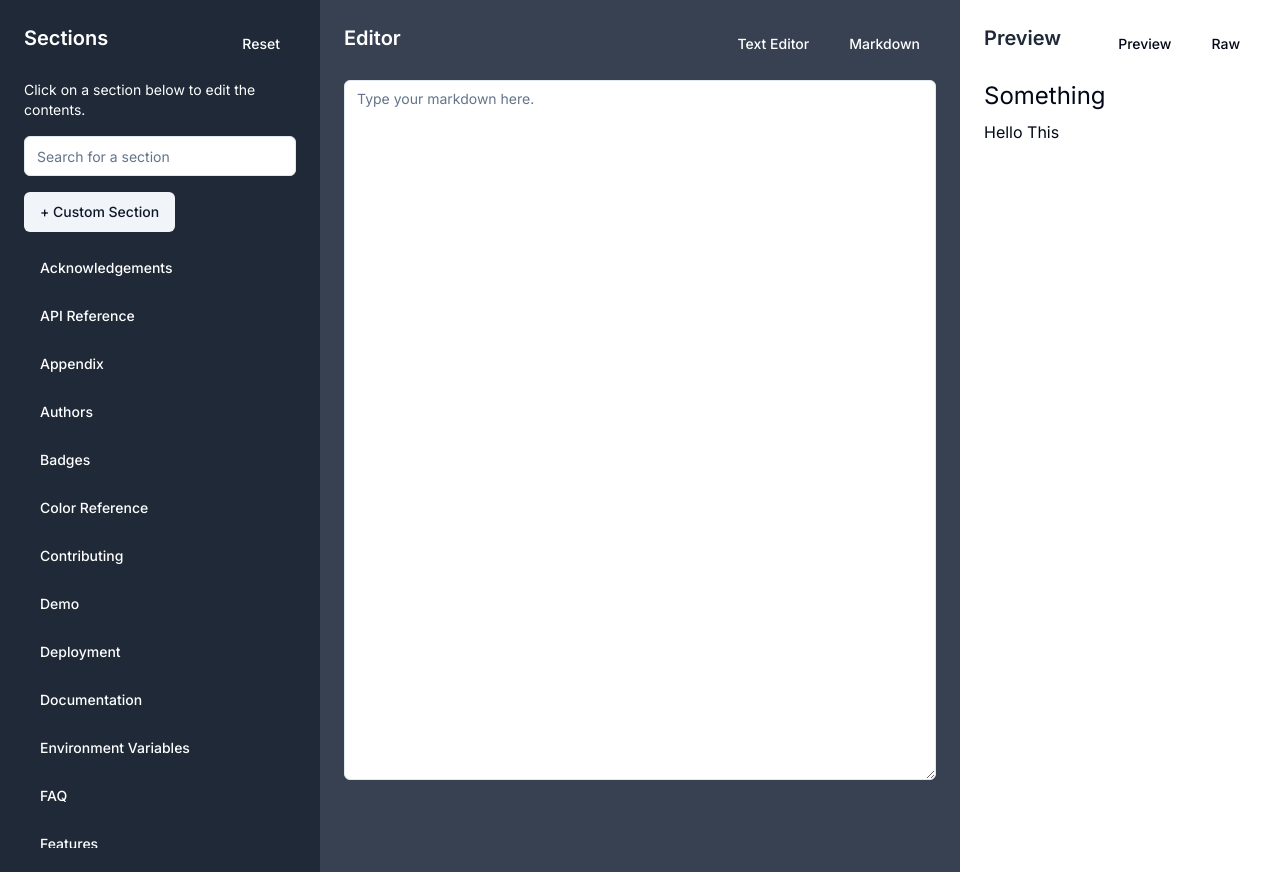
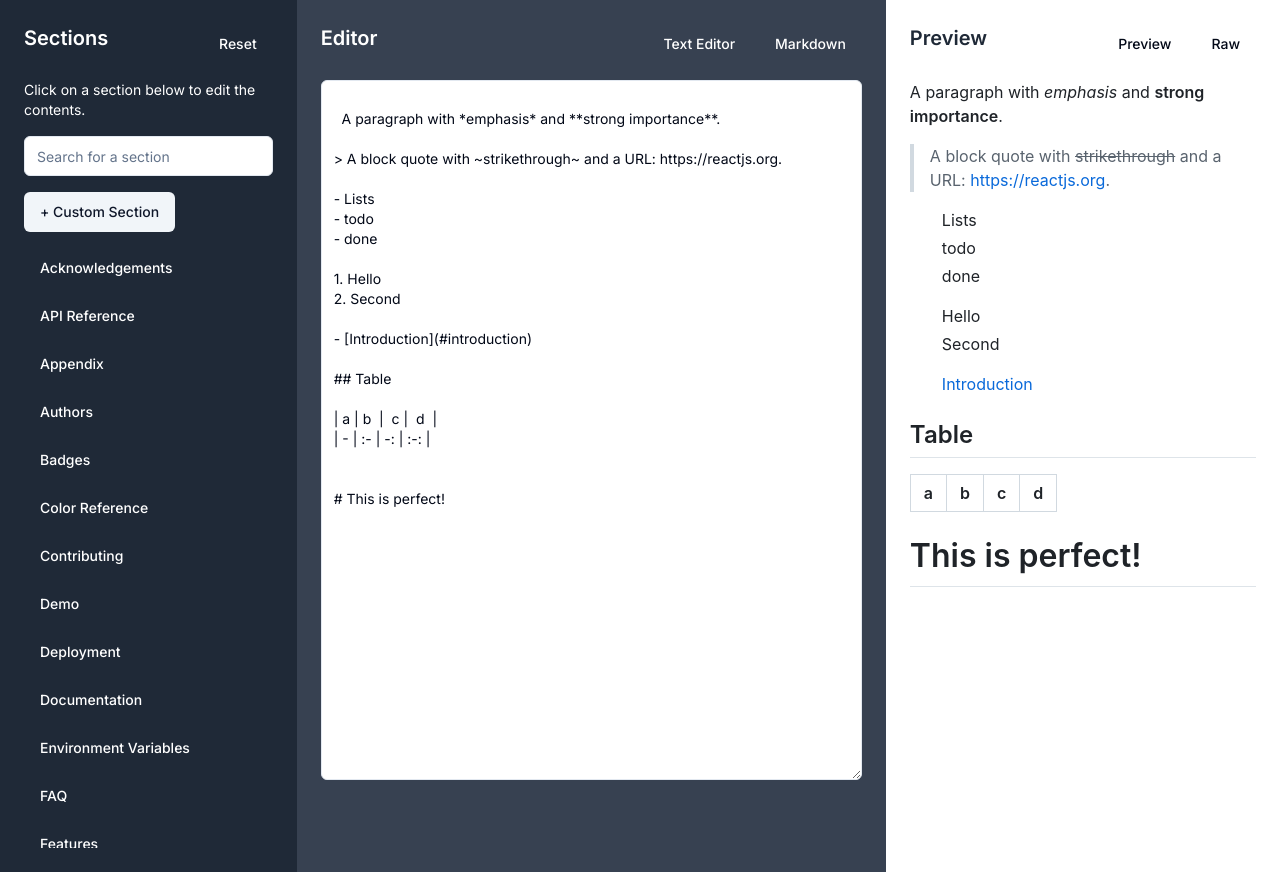
Before and after one commit to lakshya-roonwal/readme-generator, a Next.js app: page /editor in a window 1280 px wide. Built offline with nearby package versions, Linux system fonts and the light colour scheme.

Commit message:
added markdown

```diff
--- a/package.json
+++ b/package.json
@@ -15,14 +15,18 @@
     "bcryptjs": "^2.4.3",
     "class-variance-authority": "^0.7.0",
     "clsx": "^2.1.0",
+    "github-markdown-css": "^5.5.0",
     "jsonwebtoken": "^9.0.2",
     "lucide-react": "^0.307.0",
+    "monaco-editor": "^0.45.0",
     "mongoose": "^7.6.2",
     "next": "13.5.4",
     "nodemailer": "^6.9.6",
     "react": "^18",
     "react-dom": "^18",
     "react-hot-toast": "^2.4.1",
+    "react-markdown": "^9.0.1",
+    "remark-gfm": "^4.0.0",
     "tailwind-merge": "^2.2.0",
     "tailwindcss-animate": "^1.0.7"
   },
--- a/src/app/editor/page.tsx
+++ b/src/app/editor/page.tsx
@@ -1,5 +1,5 @@
 "use client"
-import React from 'react'
+import React, { useState } from 'react'
 
 // Adding component
 import SectionBar from '../../components/editor/SectionBar'
@@ -7,11 +7,33 @@ import ReadmeEditor from '../../components/editor/ReadmeEditor'
 import MainSection from '../../components/editor/MainSection'
 
 export default function Component() {
+  const [readme, setReadme] = useState(`
+  A paragraph with *emphasis* and **strong importance**.
+
+> A block quote with ~strikethrough~ and a URL: https://reactjs.org.
+
+- Lists
+- todo
+- done
+
+1. Hello
+2. Second
+
+- [Introduction](#introduction)
+
+## Table
+
+| a | b  |  c |  d  |
+| - | :- | -: | :-: |
+
+
+# This is perfect!`);
+
   return (
     <div className="flex min-h-screen">
-        <SectionBar/>
-        <ReadmeEditor/>
-        <MainSection/>
+      <SectionBar />
+      <ReadmeEditor readme={readme} setReadme={setReadme} />
+      <MainSection readme={readme} />
     </div>
   );
 }
--- a/src/components/editor/MainSection.tsx
+++ b/src/components/editor/MainSection.tsx
@@ -1,9 +1,13 @@
-import React from 'react'
+import React, { useState } from "react";
 import { Button } from "@/components/ui/button";
+import ReactMarkdown from "react-markdown";
+import "github-markdown-css"; // Import GitHub Markdown CSS
+import remarkGfm from "remark-gfm";
 
-const MainSection = () => {
+const MainSection = ({readme}:any) => {
+
   return (
-    <section className="w-1/4 bg-white p-6">
+    <section className="w-1/3 bg-white p-6">
       <div className="flex justify-between mb-4">
         <h2 className="text-xl font-semibold text-gray-800">Preview</h2>
         <div className="flex space-x-2">
@@ -16,11 +20,12 @@ const MainSection = () => {
         </div>
       </div>
       <div className="h-[calc(100vh-100px)] overflow-y-auto">
-        <h3 className="text-2xl mb-2">Something</h3>
-        <p>Hello This</p>
+        <div className="markdown-body">
+          <ReactMarkdown remarkPlugins={[remarkGfm]} children={readme} />{" "}
+        </div>
       </div>
     </section>
   );
-}
+};
 
-export default MainSection
+export default MainSection;
--- a/src/components/editor/ReadmeEditor.tsx
+++ b/src/components/editor/ReadmeEditor.tsx
@@ -2,21 +2,26 @@ import React from 'react'
 import { Button } from "@/components/ui/button";
 import { Textarea } from "@/components/ui/textarea";
 
-const ReadmeEditor = () => {
+const ReadmeEditor = ({readme,setReadme}:any) => {
+    const handleTextareaChange = (event:any) => {
+      setReadme(event.target.value);
+    };
   return (
-    <section className="w-1/2 bg-gray-700 p-6 text-white">
+    <section className="w-1/2 bg-gray-700 p-6">
       <div className="flex justify-between mb-4">
-        <h2 className="text-xl font-semibold">Editor</h2>
+        <h2 className="text-xl font-semibold text-white">Editor</h2>
         <div className="flex space-x-2">
-          <Button className="text-sm" variant="ghost">
+          <Button className="text-sm text-white" variant="ghost">
             Text Editor
           </Button>
-          <Button className="text-sm" variant="ghost">
+          <Button className="text-sm text-white" variant="ghost">
             Markdown
           </Button>
         </div>
       </div>
       <Textarea
+        value={readme}
+        onChange={handleTextareaChange}
         className="h-[calc(100vh-100px)]"
         placeholder="Type your markdown here."
       />
```
Also changed, not shown: 1 other file (tests, documents, lock files or other folders).
